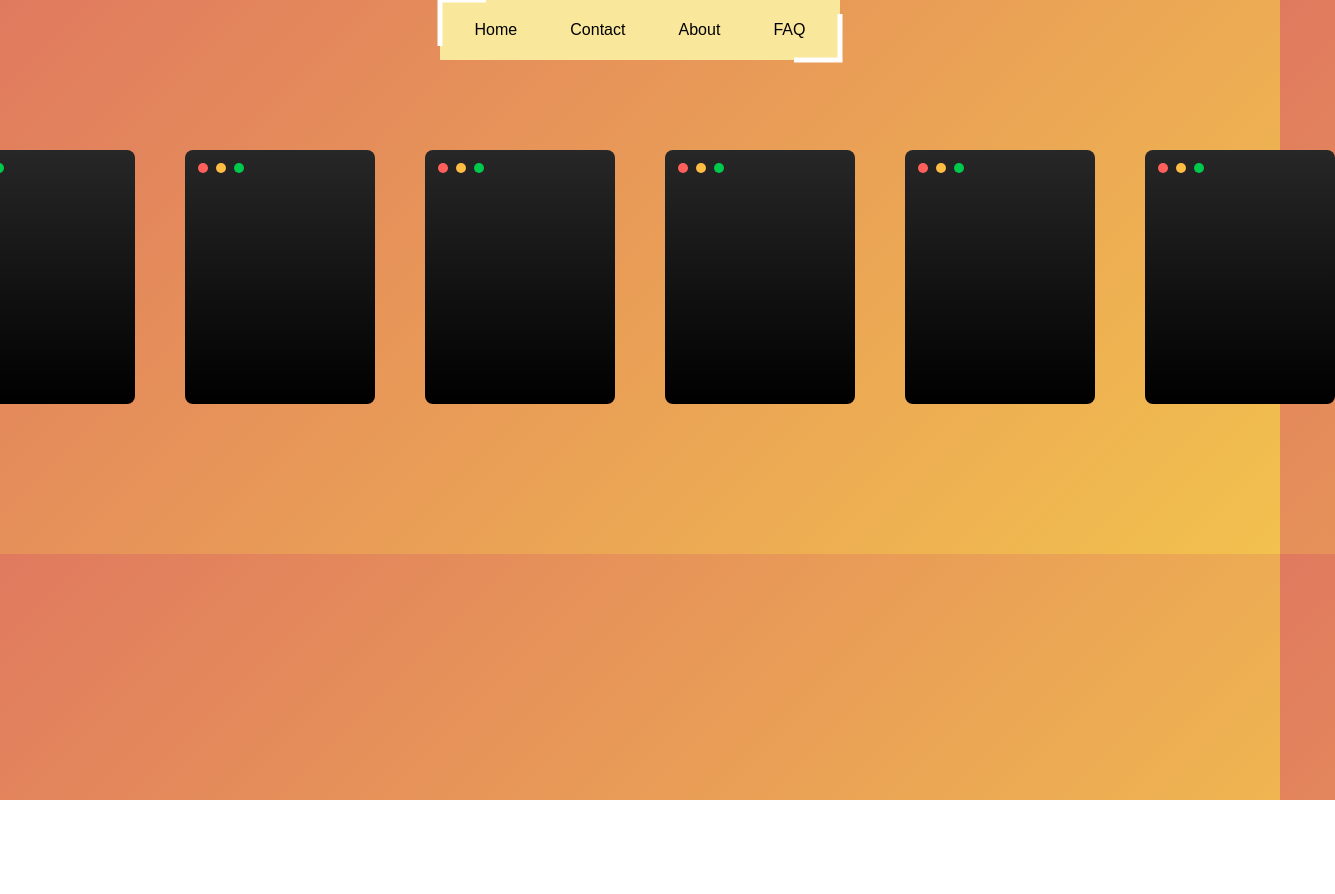
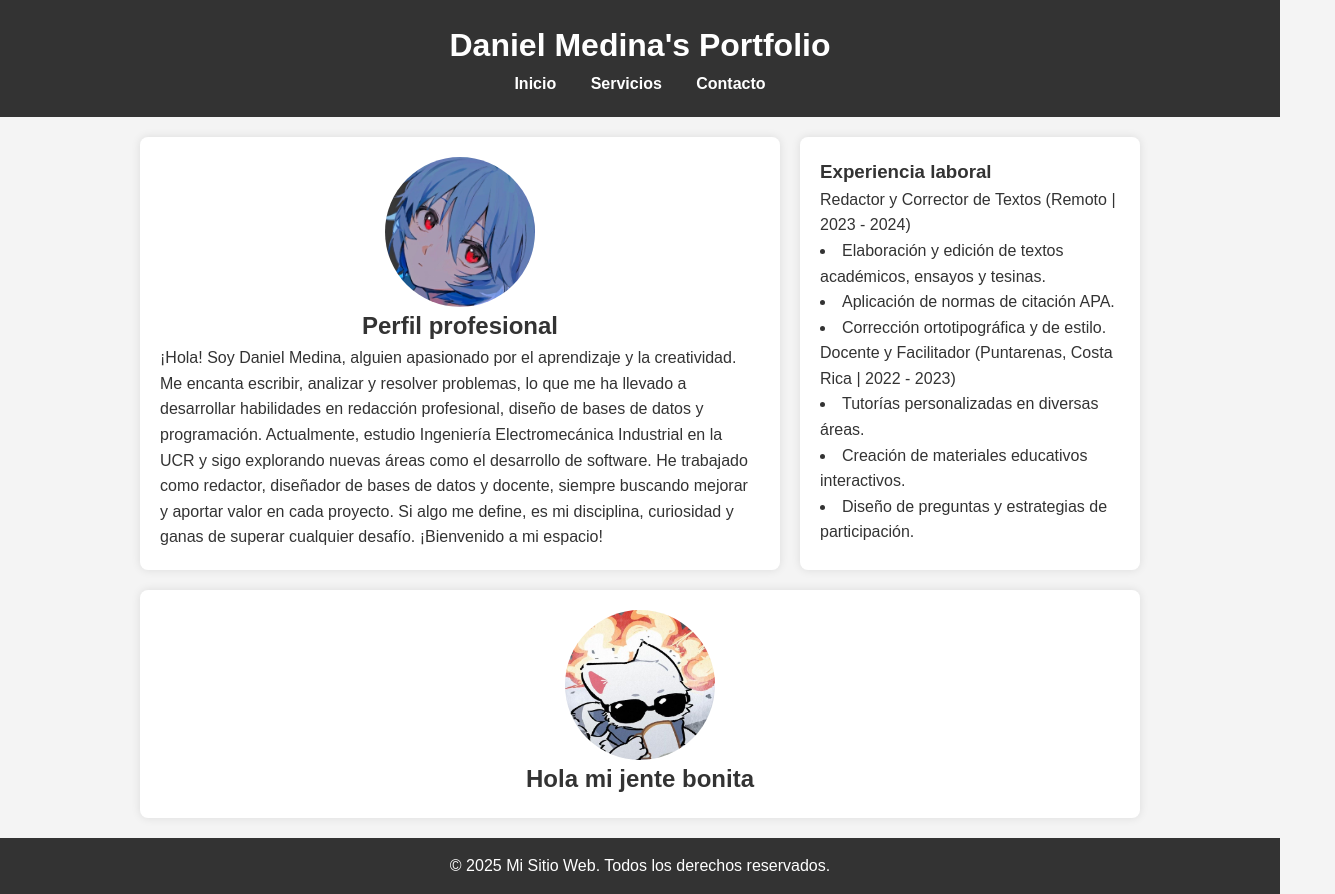
Before and after one commit to ZAKrA529/portafolioDM, a plain HTML site: page index.html in a window 1280 px wide. Shown: the whole page, 1335 px wide, since content can reach past the window. Before the commit the page ends 800 px from the top, so only its background shows below. Drawn offline with nearby package versions, Linux system fonts and the light colour scheme.

Commit message:
Version 0.2

```diff
--- a/index.html
+++ b/index.html
@@ -1,147 +1,58 @@
 <!DOCTYPE html>
-<html lang="es">
+<html lang="en">
 
 <head>
     <meta charset="UTF-8">
     <meta name="viewport" content="width=device-width, initial-scale=1.0">
-    <title>Portafolio</title>
     <link rel="stylesheet" href="src/style/style.css">
+    <title>Document</title>
 </head>
 
 <body>
+    <header>
+        <h1>Daniel Medina's Portfolio</h1>
+        <nav>
+            <ul>
+                <li><a href="#">Inicio</a></li>
+                <li><a href="#">Servicios</a></li>
+                <li><a href="#">Contacto</a></li>
+            </ul>
+        </nav>
+    </header>
 
-    <!-- From Uiverse.io by SelfMadeSystem -->
-    <div class="nav">
-        <div class="container">
-            <div class="btn">Home</div>
-            <div class="btn">Contact</div>
-            <div class="btn">About</div>
-            <div class="btn">FAQ</div>
-            <svg class="outline" overflow="visible" width="400" height="60" viewBox="0 0 400 60"
-                xmlns="http://www.w3.org/2000/svg">
-                <rect class="rect" pathLength="100" x="0" y="0" width="400" height="60" fill="transparent"
-                    stroke-width="5"></rect>
-            </svg>
-        </div>
-    </div>
+    <main>
+        <section>
+            <article>
+                <img src="src/img/9abfa3955b3f64c06f4dc64a78fd5e7e.jpg" alt="">
+                <h2>Perfil profesional</h2>
+                <p>¡Hola! Soy Daniel Medina, alguien apasionado por el aprendizaje y la creatividad. Me encanta escribir, analizar y resolver problemas, lo que me ha llevado a desarrollar habilidades en redacción profesional, diseño de bases de datos y programación. Actualmente, estudio Ingeniería Electromecánica Industrial en la UCR y sigo explorando nuevas áreas como el desarrollo de software. He trabajado como redactor, diseñador de bases de datos y docente, siempre buscando mejorar y aportar valor en cada proyecto. Si algo me define, es mi disciplina, curiosidad y ganas de superar cualquier desafío. ¡Bienvenido a mi espacio!</p>
+            </article>
+        </section>
 
+        <aside>
+            <h3>Experiencia laboral</h3>
+            <ul>Redactor y Corrector de Textos (Remoto | 2023 - 2024)</ul>
+                <li>Elaboración y edición de textos académicos, ensayos y tesinas.</li>
+                <li>Aplicación de normas de citación APA.</li>
+                <li>Corrección ortotipográfica y de estilo.</li>
+            <ul>Docente y Facilitador (Puntarenas, Costa Rica | 2022 - 2023)</ul>
+                <li>Tutorías personalizadas en diversas áreas.</li>
+                <li>Creación de materiales educativos interactivos.</li>
+                <li>Diseño de preguntas y estrategias de participación.</li>
+        </aside>
+    </main>
 
-<br>
-<br>
-<br>
-<br>
-<br>
-
-<div class="calzon">
-
-    <div class="card">
-        <div class="tools">
-            <div class="circle">
-                <span class="red box"></span>
-            </div>
-            <div class="circle">
-                <span class="yellow box"></span>
-            </div>
-            <div class="circle">
-                <span class="green box"></span>
-            </div>
-        </div>
-        <div class="card__content">
-        </div>
-    </div>
-
-
-    <div class="card">
-        <div class="tools">
-            <div class="circle">
-                <span class="red box"></span>
-            </div>
-            <div class="circle">
-                <span class="yellow box"></span>
-            </div>
-            <div class="circle">
-                <span class="green box"></span>
-            </div>
-        </div>
-        <div class="card__content">
-        </div>
-    </div>
-
-
-    <div class="card">
-        <div class="tools">
-            <div class="circle">
-                <span class="red box"></span>
-            </div>
-            <div class="circle">
-                <span class="yellow box"></span>
-            </div>
-            <div class="circle">
-                <span class="green box"></span>
-            </div>
-        </div>
-        <div class="card__content">
-        </div>
-    </div>
-
-                    <div class="card">
-                        <div class="tools">
-                            <div class="circle">
-                                <span class="red box"></span>
-                            </div>
-                            <div class="circle">
-                                <span class="yellow box"></span>
-                            </div>
-                            <div class="circle">
-                                <span class="green box"></span>
-                            </div>
-                        </div>
-                        <div class="card__content">
-                        </div>
-                    </div>
-
-
-                    <div class="card">
-                        <div class="tools">
-                            <div class="circle">
-                                <span class="red box"></span>
-                            </div>
-                            <div class="circle">
-                                <span class="yellow box"></span>
-                            </div>
-                            <div class="circle">
-                                <span class="green box"></span>
-                            </div>
-                        </div>
-                        <div class="card__content">
-                        </div>
-                    </div>
-
-
-                    <div class="card">
-                        <div class="tools">
-                            <div class="circle">
-                                <span class="red box"></span>
-                            </div>
-                            <div class="circle">
-                                <span class="yellow box"></span>
-                            </div>
-                            <div class="circle">
-                                <span class="green box"></span>
-                            </div>
-                        </div>
-                        <div class="card__content">
-                        </div>
-                    </div>
-
-</div>
-
-                <!--Todos los scripts usados en el desarrollo de este portafolio-->
-                <script type="module" src="https://unpkg.com/ionicons@7.1.0/dist/ionicons/ionicons.esm.js"></script>
-                <script nomodule src="https://unpkg.com/ionicons@7.1.0/dist/ionicons/ionicons.js"></script>
-                <canvas id="particlesCanvasj"></canvas>
-                <script src="src/js/particulask.js"></script>
-                <script src="src/js/sideNav.js"></script>
+    <main>
+        <section>
+            <article>
+                <img src="src/img/0b0fc3bcf6c5cb91a0fcfa23cc9c77ab.jpg" alt="">
+                <h2>Hola mi jente bonita</h2>
+            </article>
+        </section>
+    </main>
+    <footer>
+        <p>&copy; 2025 Mi Sitio Web. Todos los derechos reservados.</p>
+    </footer>
 </body>
 
 </html>
--- a/src/style/style.css
+++ b/src/style/style.css
@@ -44,204 +44,91 @@
     --gradiente-naranja: linear-gradient(135deg, #E07A5F 0%, #F2C14E 100%);
 }
 
-
-/* Importación de la fuente */
-@import url('https://fonts.googleapis.com/css2?family=Raleway:wght@100..900&display=swap');
-
+/* Estilos generales */
 * {
     margin: 0;
     padding: 0;
     box-sizing: border-box;
-    font-family: 'Raleway', sans-serif;
+    font-family: Arial, sans-serif;
 }
 
 body {
-
-    display: flex;
-    flex-direction: column;
-    align-items: center;
-    transition: margin-left 0.5s;
-    background: var(--gradiente-naranja);
+    background-color: #f4f4f4;
+    color: #333;
+    line-height: 1.6;
 }
 
-
-/* From Uiverse.io by SelfMadeSystem */
-.outline {
-    position: absolute;
-    inset: 0;
-    pointer-events: none;
+/* Estilos del Header */
+header {
+    background: #333;
+    color: white;
+    padding: 20px;
+    text-align: center;
 }
 
-.rect {
-    stroke-dashoffset: 5;
-    stroke-dasharray: 0 0 10 40 10 40;
-    transition: 0.5s;
-    stroke: #fff;
+nav ul {
+    list-style: none;
+    padding: 0;
 }
 
-.nav {
-    position: relative;
-    width: 400px;
-    height: 60px;
+nav ul li {
+    display: inline;
+    margin: 0 15px;
 }
 
-.container:hover .outline .rect {
-    transition: 999999s;
-    /* Must specify these values here as something *different* just so that the transition works properly */
-    stroke-dashoffset: 1;
-    stroke-dasharray: 0;
+nav ul li a {
+    color: white;
+    text-decoration: none;
+    font-weight: bold;
 }
 
-.container {
-    position: absolute;
-    inset: 0;
-    background: var(--color-amarillo-suave);
+/* Estilos del Main */
+main {
     display: flex;
-    flex-direction: row;
-    justify-content: space-around;
-    align-items: center;
-    padding: 0.5em;
+    flex-wrap: wrap;
+    max-width: 1000px;
+    margin: 20px auto;
+    gap: 20px;
 }
 
-.btn {
-    padding: 0.5em 1.5em;
-    color: var(--gradiente-azul);
-    cursor: pointer;
-    transition: 0.1s;
+section {
+    flex: 2;
+    background: white;
+    padding: 20px;
+    border-radius: 8px;
+    box-shadow: 0 0 10px rgba(0, 0, 0, 0.1);
 }
 
-.btn:hover {
-    background: #fff3;
+h2{
+    text-align: center;
 }
 
-.btn:nth-child(1):hover~svg .rect {
-    stroke-dashoffset: 0;
-    stroke-dasharray: 0 2 8 73.3 8 10.7;
+article h2 {
+    color: #333;
 }
 
-.btn:nth-child(2):hover~svg .rect {
-    stroke-dashoffset: 0;
-    stroke-dasharray: 0 12.6 9.5 49.3 9.5 31.6;
+/* Estilos del Aside */
+aside {
+    flex: 1;
+    background: #fff;
+    padding: 20px;
+    border-radius: 8px;
+    box-shadow: 0 0 10px rgba(0, 0, 0, 0.1);
 }
 
-.btn:nth-child(3):hover~svg .rect {
-    stroke-dashoffset: 0;
-    stroke-dasharray: 0 24.5 8.5 27.5 8.5 55.5;
+/* Estilos del Footer */
+footer {
+    background: #333;
+    color: white;
+    text-align: center;
+    padding: 15px;
+    margin-top: 20px;
 }
 
-.btn:nth-child(4):hover~svg .rect {
-    stroke-dashoffset: 0;
-    stroke-dasharray: 0 34.7 6.9 10.2 6.9 76;
+img {
+    width: 150px;
+    border-radius: 50%;
+    display: block;
+    margin-left: auto;
+    margin-right: auto;
 }
-
-.btn:hover~.outline .rect {
-    stroke-dashoffset: 0;
-    stroke-dasharray: 0 0 10 40 10 40;
-    transition: 0.5s !important;
-}
-
-/* The side navigation menu */
-.sidenav {
-    height: 100%;
-    width: 0;
-    position: fixed;
-    z-index: 1;
-    top: 0;
-    left: 0;
-    background-color: var(--color-azul-marino);
-    overflow-x: hidden;
-    padding-top: 60px;
-    transition: 0.5s;
-}
-
-/* The navigation menu links */
-.sidenav a {
-    padding: 8px 8px 8px 32px;
-    text-decoration: none;
-    font-size: 25px;
-    color: var(--color-azul-medio);
-    display: block;
-    transition: 0.3s;
-}
-
-/* When you mouse over the navigation links, change their color */
-.sidenav a:hover {
-    color: var(--color-azul-claro-pastel);
-}
-
-/* Position and style the close button (top right corner) */
-.sidenav .closebtn {
-    position: absolute;
-    top: 0;
-    right: 25px;
-    font-size: 36px;
-    margin-left: 50px;
-}
-
-/* Style page content - use this if you want to push the page content to the right when you open the side navigation */
-#main {
-    transition: margin-left .5s;
-    padding: 20px;
-}
-
-/* On smaller screens, where height is less than 450px, change the style of the sidenav (less padding and a smaller font size) */
-@media screen and (max-height: 450px) {
-    .sidenav {
-        padding-top: 15px;
-    }
-
-    .sidenav a {
-        font-size: 18px;
-    }
-}
-
-
-
-
-/* From Uiverse.io by JaydipPrajapati1910 */
-.card {
-    width: 190px;
-    height: 254px;
-    margin: 0 auto;
-    background: linear-gradient(0deg, #000, #272727);
-    border-radius: 8px;
-    z-index: 1;
-}
-
-.tools {
-    display: flex;
-    align-items: center;
-    padding: 9px;
-}
-
-.circle {
-    padding: 0 4px;
-}
-
-.box {
-    display: inline-block;
-    align-items: center;
-    width: 10px;
-    height: 10px;
-    padding: 1px;
-    border-radius: 50%;
-}
-
-.red {
-    background-color: #ff605c;
-}
-
-.yellow {
-    background-color: #ffbd44;
-}
-
-.green {
-    background-color: #00ca4e;
-}
-
-.calzon{
-    display: flex;
-
-    justify-content: space-between;
-    gap: 50px;
-}
```
Also changed, not shown: src/img/0b0fc3bcf6c5cb91a0fcfa23cc9c77ab.jpg (added).
